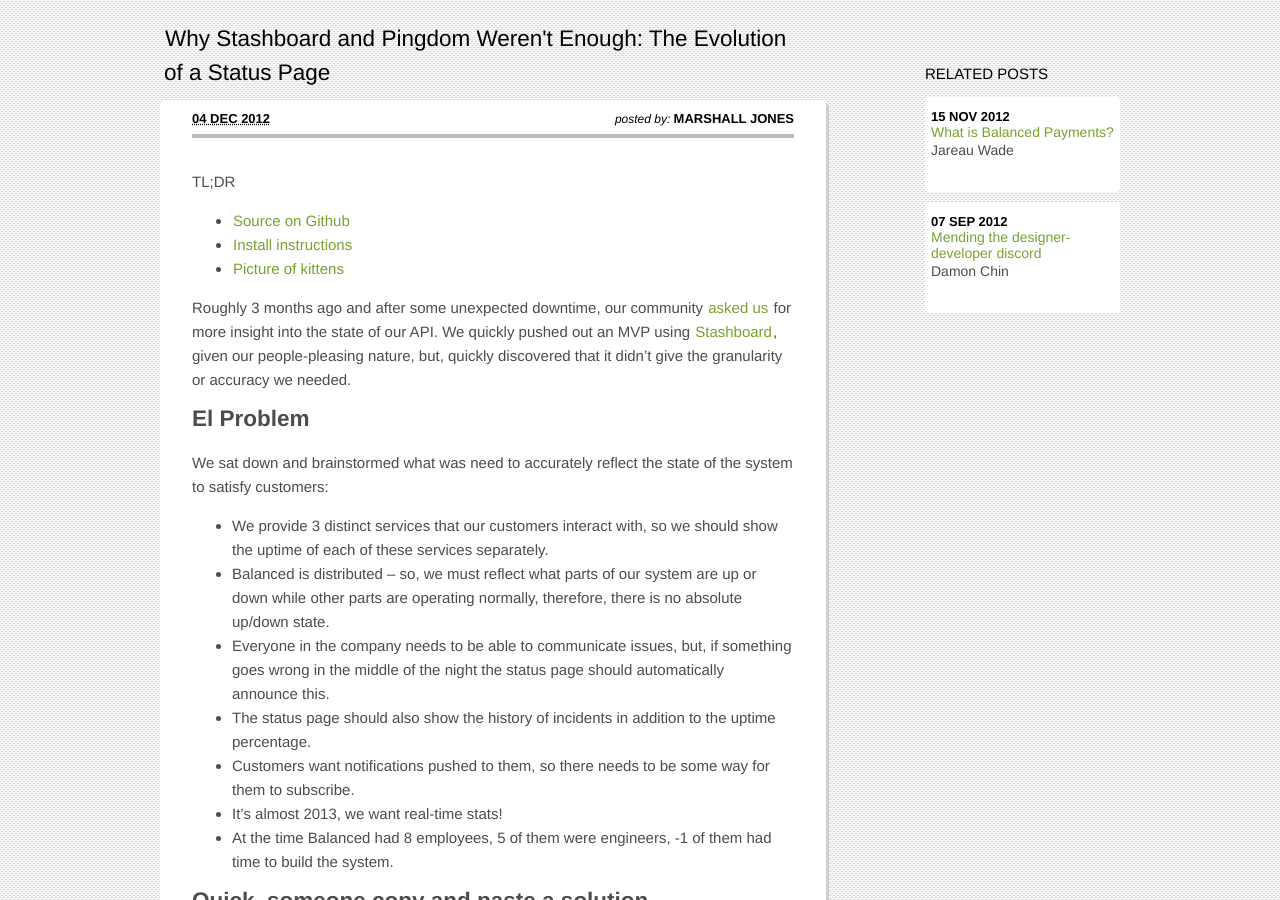
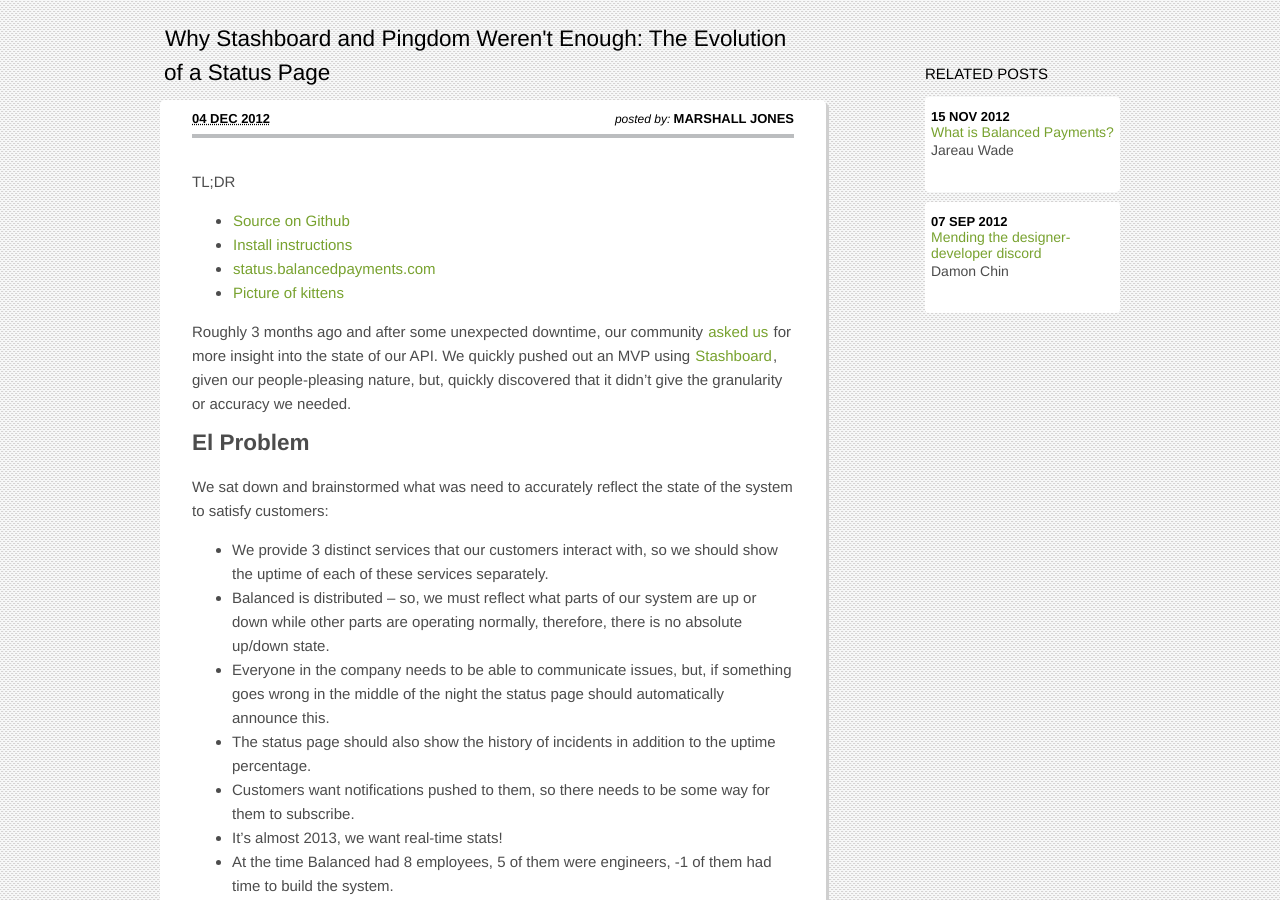
Before and after one commit to balanced/balanced.github.com, a Jekyll site: the page built from _posts/2012-12-04-status-page.md, in a window 1280 px wide and 900 px high, scrolled down 302 px. Built offline with Jekyll 4.4.1, drawn with Linux system fonts in a browser that asks for light colours; nearby versions of some CDN libraries; library files that are not in the unit come from our copies; Markdown is read by kramdown in place of the engine named in the settings; comment, search, counter and statistics services are not loaded.

Commit message:
include link to see the page

```diff
--- a/_posts/2012-12-04-status-page.md
+++ b/_posts/2012-12-04-status-page.md
@@ -11,6 +11,7 @@
 TL;DR
 * [Source on Github](https://github.com/balanced/status.balancedpayments.com)
 * [Install instructions](https://github.com/balanced/status.balancedpayments.com/blob/master/INSTALL)
+* [status.balancedpayments.com](https://status.balancedpayments.com)
 * [Picture of kittens](http://x66.xanga.com/598b827a5233247895732/b32225086.gif)
 
 Roughly 3 months ago and after some unexpected downtime, our community [asked us](https://github.com/balanced/balanced-api/issues/39) for more insight into the state of our API. We quickly pushed out an MVP using [Stashboard](http://www.stashboard.org/), given our people-pleasing nature, but, quickly discovered that it didn't give the granularity or accuracy we needed.
```
